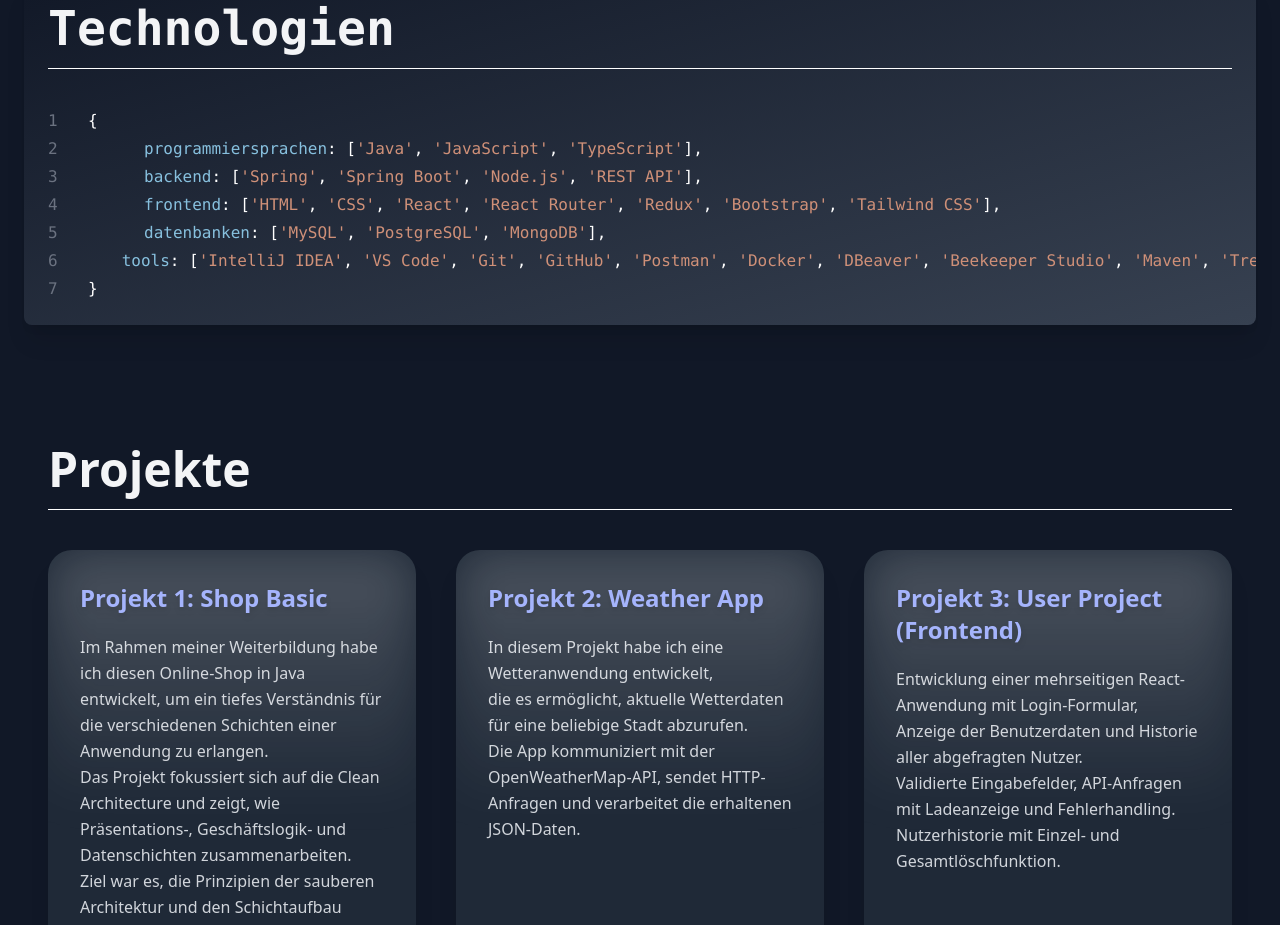
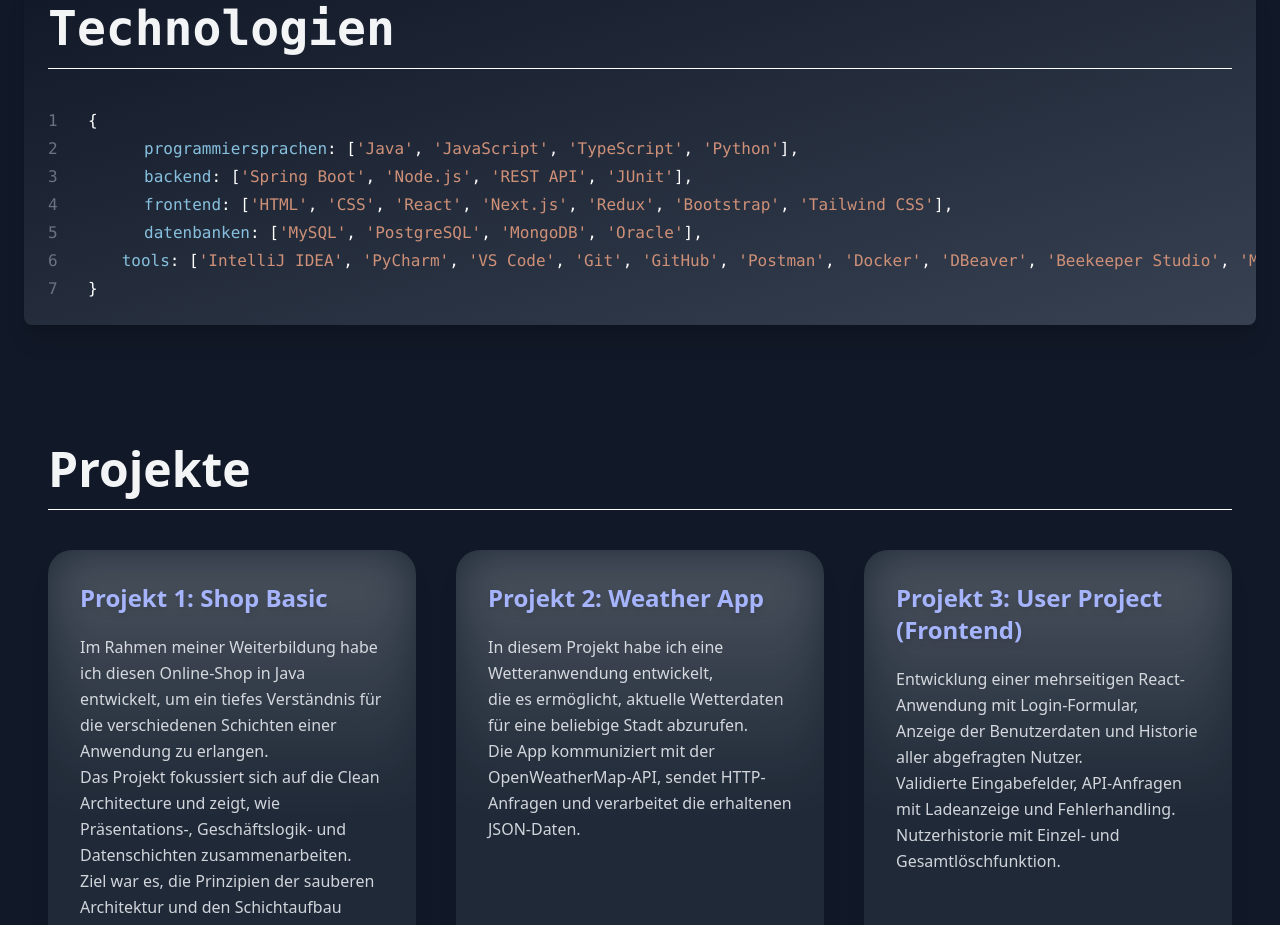
Before and after one commit to StanislavVidulin/my-portfolio-fe, a React (Vite) app: page / in a window 1280 px wide. Shown: the part 1800-2725 px from the top of the page. Built offline with nearby package versions, Linux system fonts and the light colour scheme; the HTML template or start-up script is replaced by a standard one.

Commit message:
update lebenslauf

```diff
--- a/src/components/Technologies/Technologies.tsx
+++ b/src/components/Technologies/Technologies.tsx
@@ -1,18 +1,11 @@
 const technologies = {
-  programmiersprachen: ["Java", "JavaScript", "TypeScript"],
-  backend: ["Spring", "Spring Boot", "Node.js", "REST API"],
-  frontend: [
-    "HTML",
-    "CSS",
-    "React",
-    "React Router",
-    "Redux",
-    "Bootstrap",
-    "Tailwind CSS",
-  ],
-  datenbanken: ["MySQL", "PostgreSQL", "MongoDB"],
+  programmiersprachen: ["Java", "JavaScript", "TypeScript", "Python"],
+  backend: ["Spring Boot", "Node.js", "REST API", "JUnit"],
+  frontend: ["HTML", "CSS", "React", "Next.js", "Redux", "Bootstrap", "Tailwind CSS"],
+  datenbanken: ["MySQL", "PostgreSQL", "MongoDB", "Oracle"],
   tools: [
     "IntelliJ IDEA",
+    "PyCharm",
     "VS Code",
     "Git",
     "GitHub",
@@ -22,6 +15,10 @@
     "Beekeeper Studio",
     "Maven",
     "Trello",
+    "Linux",
+    "Swagger",
+    "Netlify",
+    "Vercel"
   ],
 };
 
```
Also changed, not shown: 2 other files (tests, documents, lock files or other folders).
